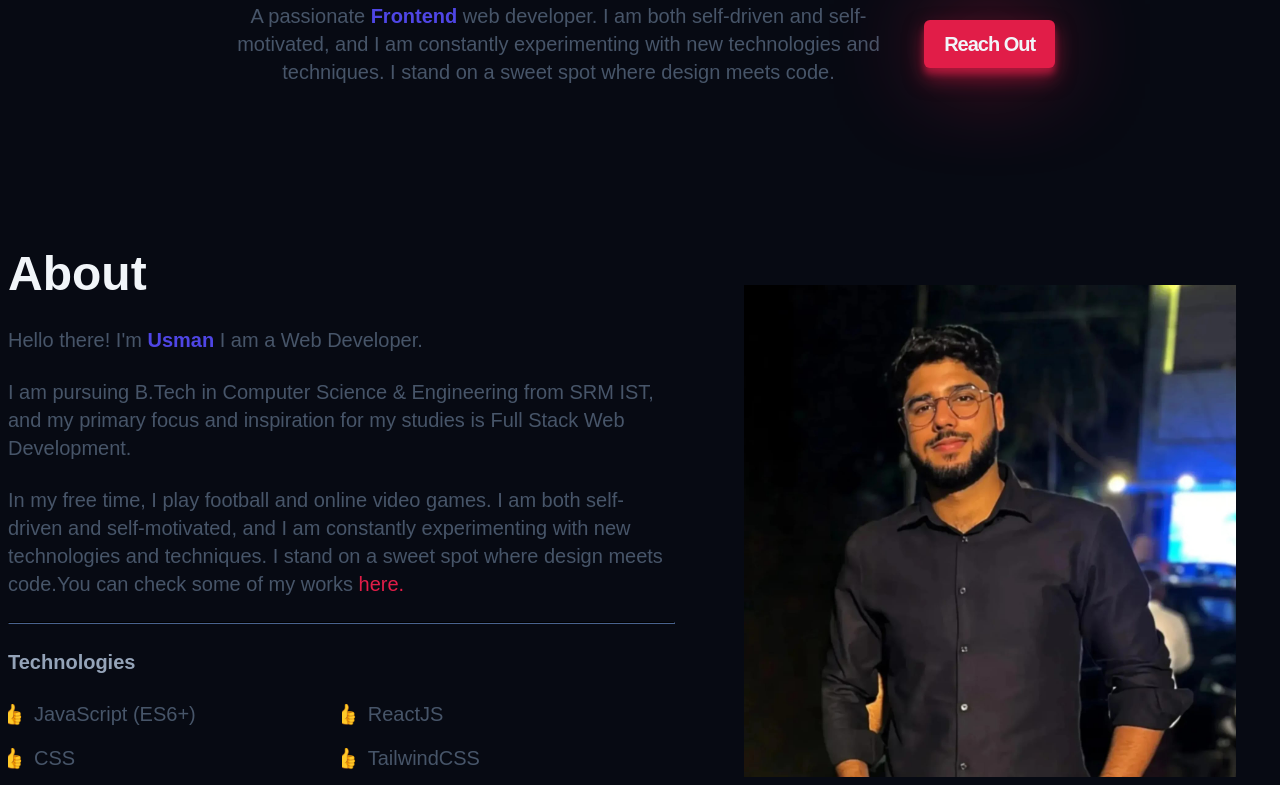
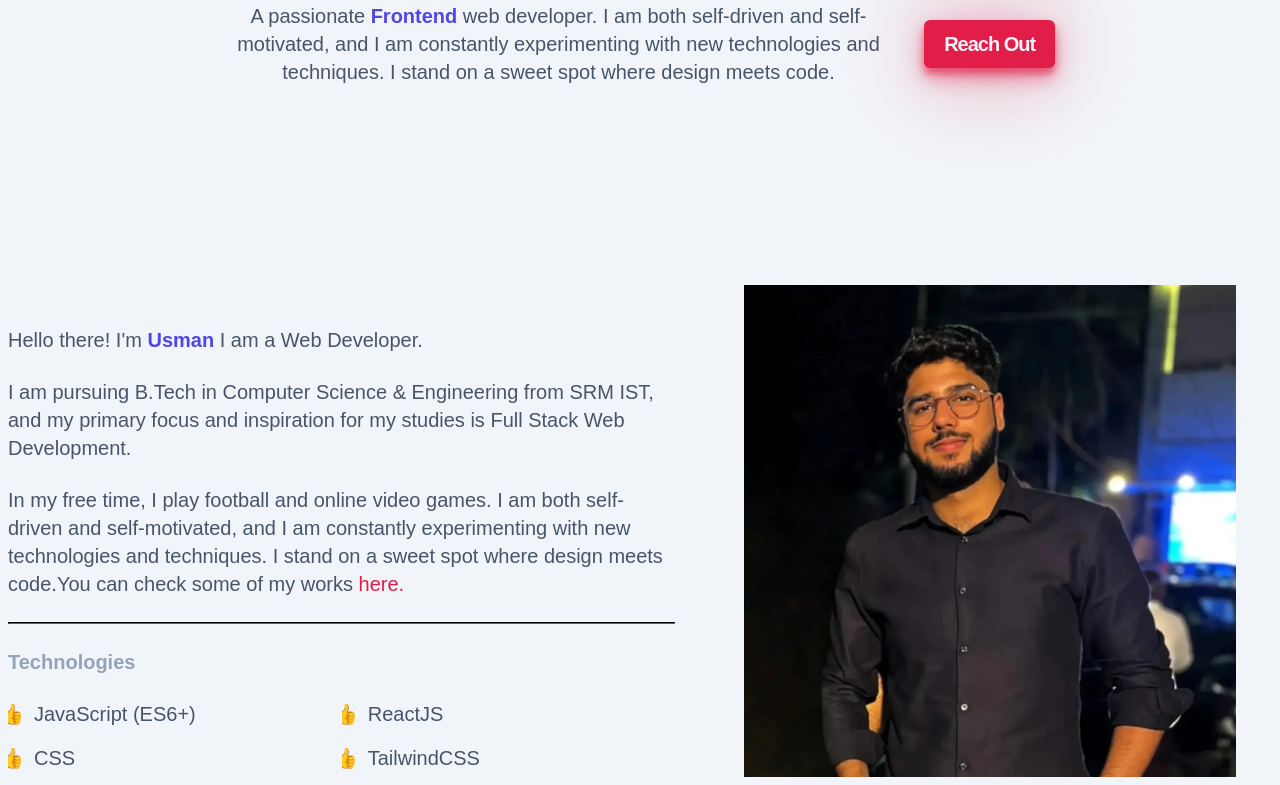
Before and after one commit to usmanrangrez/MY-PORTFOLIO, a website built with Vite: page index.html in a window 1280 px wide. Shown: the part 548-1333 px from the top of the page. Built offline with nearby package versions, Linux system fonts and the light colour scheme; a web font is replaced by a local one.

Commit message:
Update style.css

```diff
--- a/styles/style.css
+++ b/styles/style.css
@@ -47,7 +47,7 @@ html {
 
 body {
     font-family: 'General Sans', sans-serif;
-    background-color: var(--clr-dark);
+    background-color: var(--clr-light);
     color: var(--clr-light);
 }
 
```
